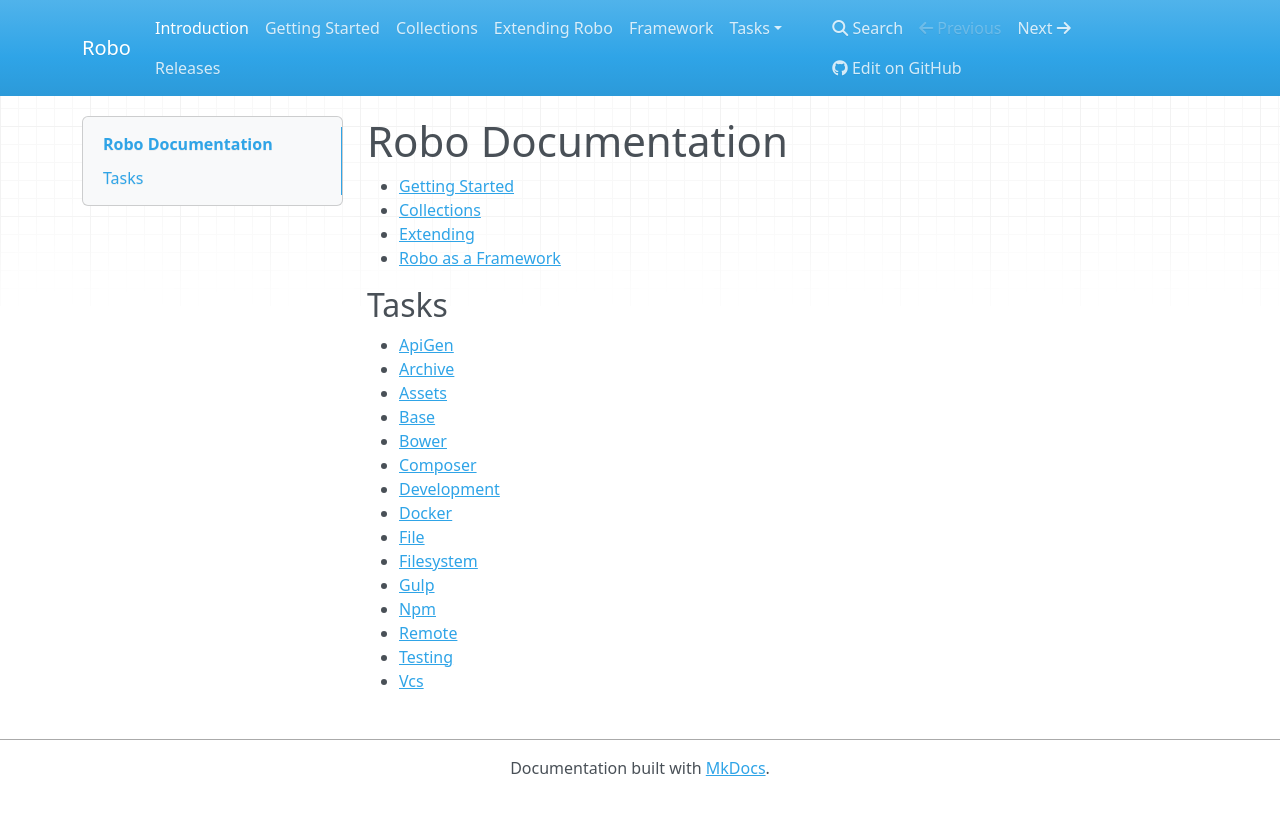
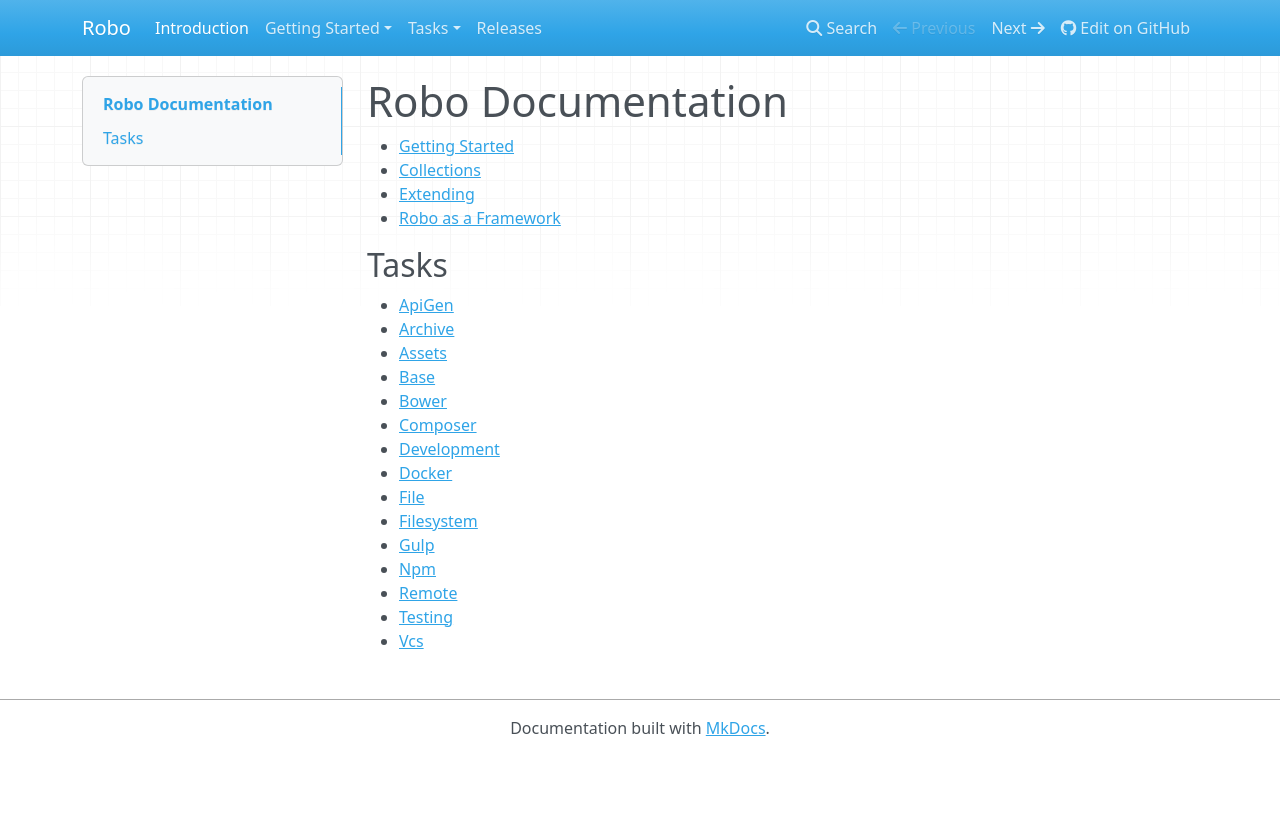
Before and after one commit to consolidation/robo, an MkDocs documentation site: the page built from docs/index.md, in a window 1280 px wide. Shown: the top 815 px of the page. Built offline with MkDocs 1.6.1, drawn with Linux system fonts in a browser that asks for light colours; nearby versions of some CDN libraries; old or Windows-style settings are respelled for this version of MkDocs; part of the change alters nothing that is shown.

Commit message:
Move collections, extending and framework into a menu.

```diff
--- a/mkdocs.yml
+++ b/mkdocs.yml
@@ -6,10 +6,10 @@ site_url: http://robo.li
 repo_url: https://github.com/consolidation-org/Robo/
 pages:
 - ['index.md', 'Introduction']
-- [getting-started.md, Getting Started]
-- [collections.md, Collections]
-- [extending.md, Extending Robo]
-- [framework.md, Framework]
+- [getting-started.md, Getting Started, First Steps]
+- [collections.md, Getting Started, Collections]
+- [extending.md, Getting Started, Extending Robo]
+- [framework.md, Getting Started, Robo as a Framework]
 - [tasks/ApiGen.md, Tasks, ApiGen Tasks]
 - [tasks/Archive.md, Tasks, Archive Tasks]
 - [tasks/Assets.md, Tasks, Assets Tasks]
```
